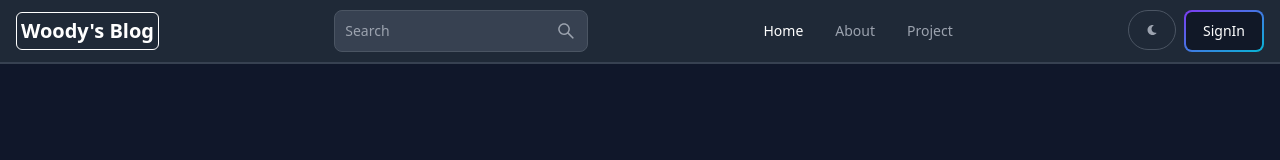
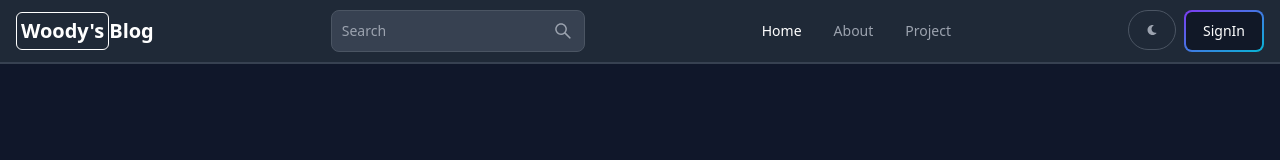
Before and after one commit to gelius24/mernblogv2, a React (Vite) app in the folder client/: page / in a window 1280 px wide. Shown: the top 160 px of the page. Built offline with nearby package versions, Linux system fonts and the light colour scheme; no server answers.

Commit message:
logo change

```diff
--- a/client/src/components/Header.jsx
+++ b/client/src/components/Header.jsx
@@ -46,9 +46,9 @@ export default function Header() {
     <Navbar className="border-b-2">
       <Link
         to={"/"}
-        className="self-center whitespace-nowrap text-sm sm:text-xl font-semibold dark:text-white border border-black dark:border-white p-1 rounded-md"
+        className="self-center whitespace-nowrap text-sm sm:text-xl font-semibold dark:text-white flex items-center"
       >
-        Woody's Blog
+        <span className="border border-black dark:border-white p-1 rounded-md">Woody's</span> Blog
       </Link>
       <form onSubmit={handleSubmit}>
         <TextInput
```
